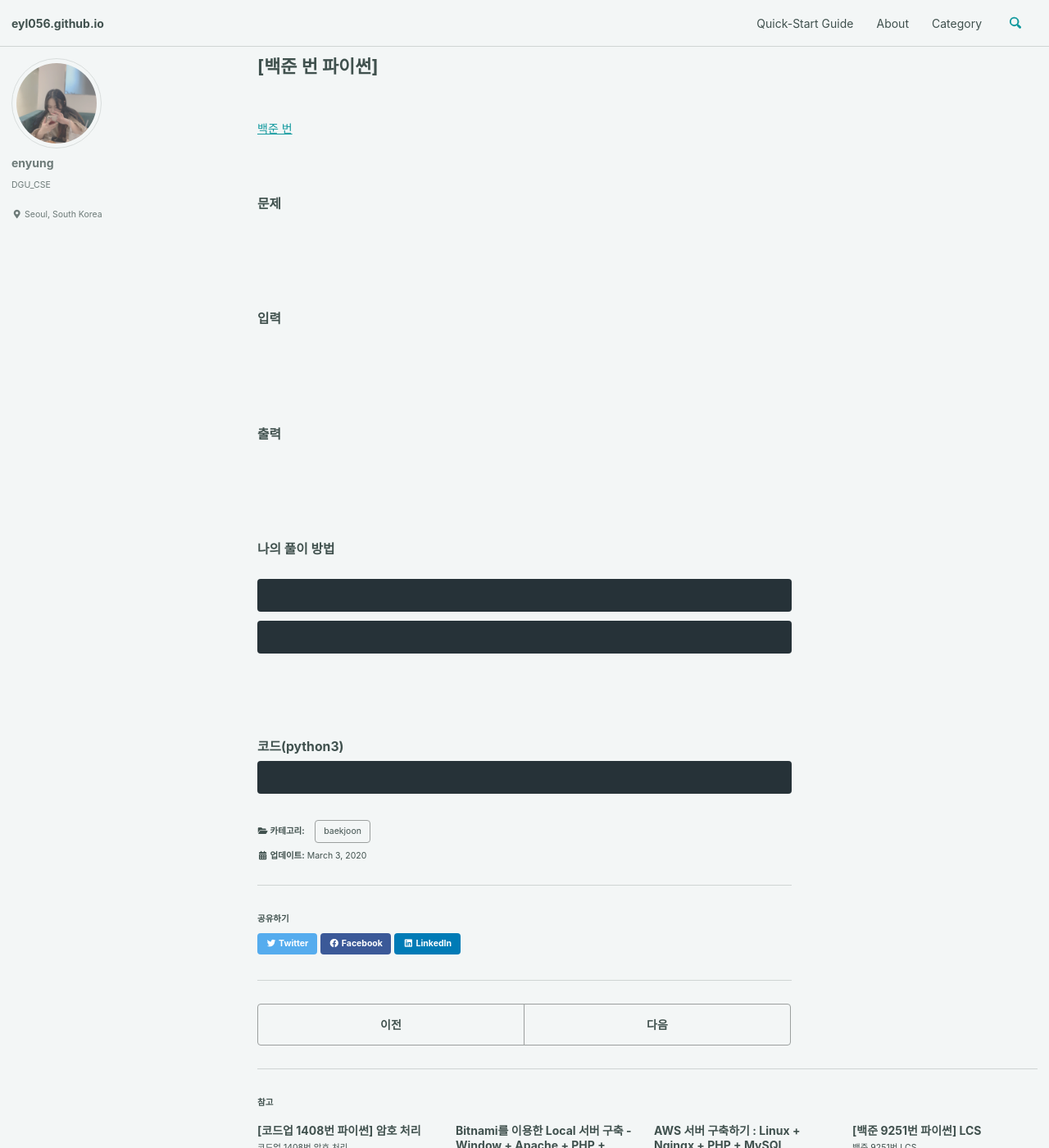
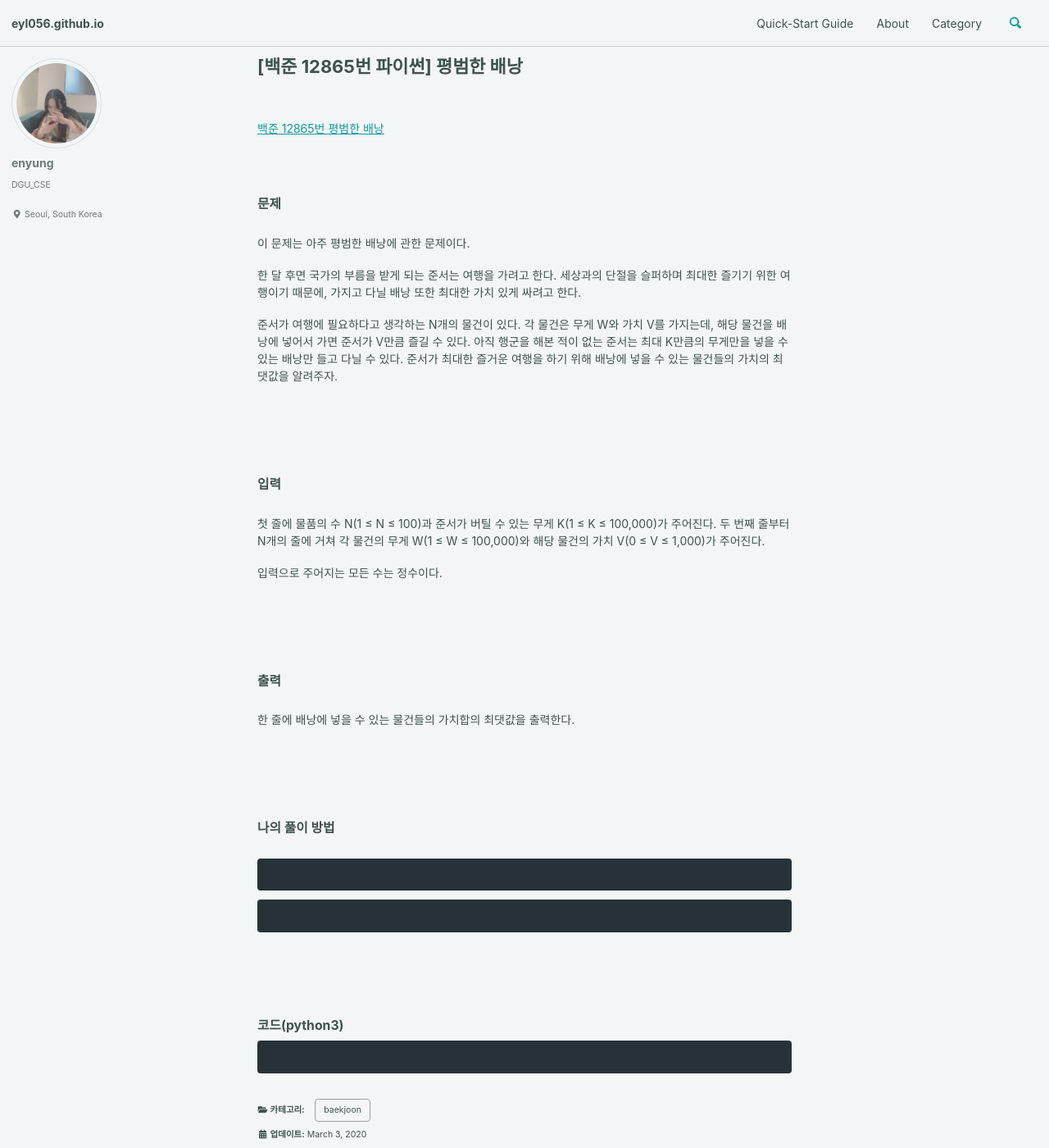
Before and after one commit to eyl056/enyungBlog, a Jekyll site: the page built from _posts/2021-03-03-백준12865.md, in a window 1280 px wide and 1400 px high. Shown: the whole window at 82% size. Built offline with Jekyll 4.4.1, drawn with Linux system fonts in a browser that asks for light colours; cached includes are drawn as plain includes.

Commit message:
Update 2021-03-03-백준12865.md

```diff
--- a/_posts/2021-03-03-백준12865.md
+++ b/_posts/2021-03-03-백준12865.md
@@ -1,28 +1,34 @@
 ---
-title: "[백준 번 파이썬] "
+title: "[백준 12865번 파이썬] 평범한 배낭"
 date: 2020-03-03
 categories: baekjoon
 ---
 
 <br><br>
-[백준 번 ](https://www.acmicpc.net/problem/)
+[백준 12865번 평범한 배낭](https://www.acmicpc.net/problem/12865)
 <br><br><br>
 
 ### 문제<br>
 
+이 문제는 아주 평범한 배낭에 관한 문제이다.
 
+한 달 후면 국가의 부름을 받게 되는 준서는 여행을 가려고 한다. 세상과의 단절을 슬퍼하며 최대한 즐기기 위한 여행이기 때문에, 가지고 다닐 배낭 또한 최대한 가치 있게 싸려고 한다.
+
+준서가 여행에 필요하다고 생각하는 N개의 물건이 있다. 각 물건은 무게 W와 가치 V를 가지는데, 해당 물건을 배낭에 넣어서 가면 준서가 V만큼 즐길 수 있다. 아직 행군을 해본 적이 없는 준서는 최대 K만큼의 무게만을 넣을 수 있는 배낭만 들고 다닐 수 있다. 준서가 최대한 즐거운 여행을 하기 위해 배낭에 넣을 수 있는 물건들의 가치의 최댓값을 알려주자.
 
 <br><br><br>
 
 ### 입력<br>
 
+첫 줄에 물품의 수 N(1 ≤ N ≤ 100)과 준서가 버틸 수 있는 무게 K(1 ≤ K ≤ 100,000)가 주어진다. 두 번째 줄부터 N개의 줄에 거쳐 각 물건의 무게 W(1 ≤ W ≤ 100,000)와 해당 물건의 가치 V(0 ≤ V ≤ 1,000)가 주어진다.
 
+입력으로 주어지는 모든 수는 정수이다.
 
 <br><br><br>
 
 ### 출력<br>
 
-
+한 줄에 배낭에 넣을 수 있는 물건들의 가치합의 최댓값을 출력한다.
 
 <br><br><br>
 
```
